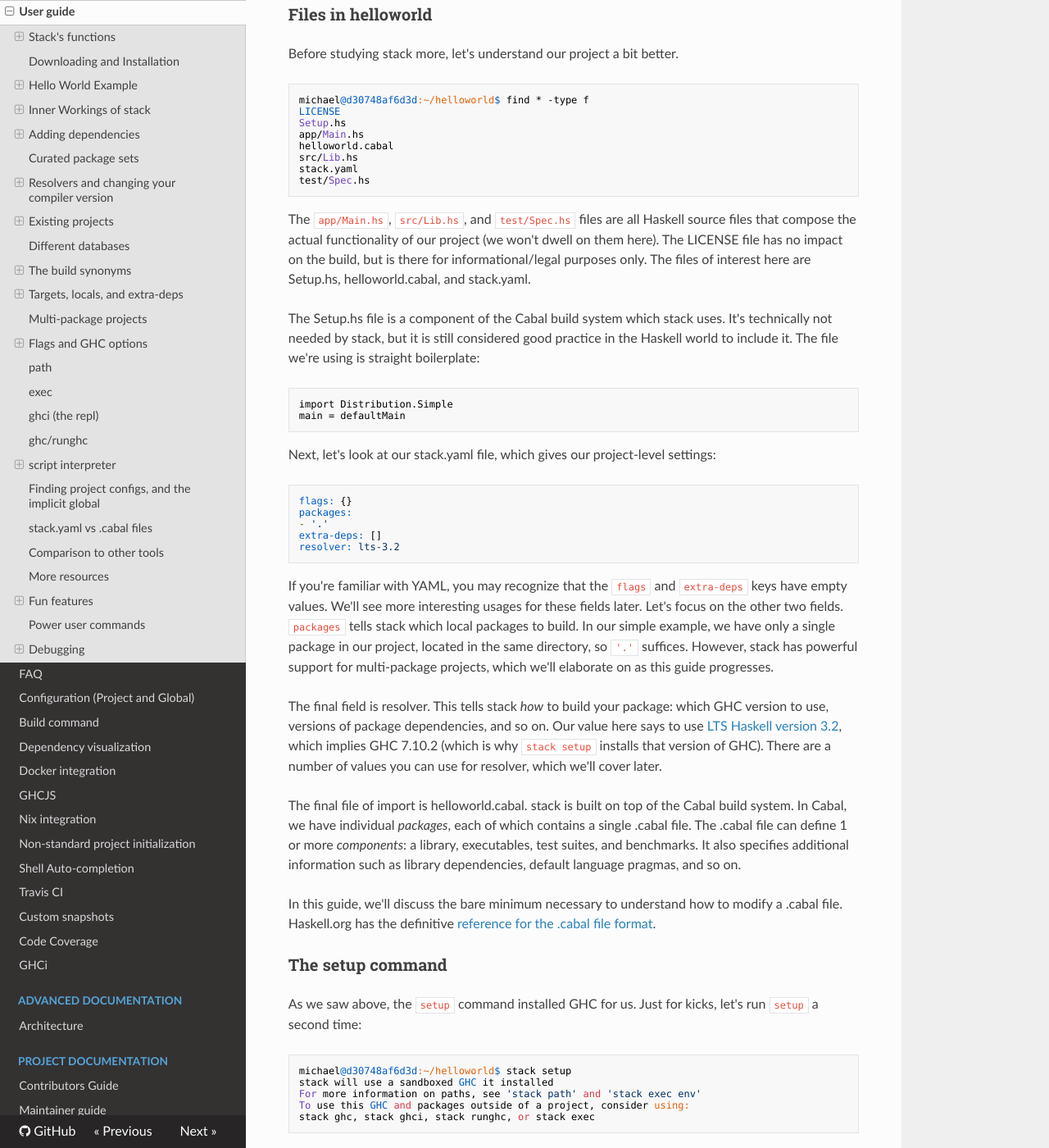
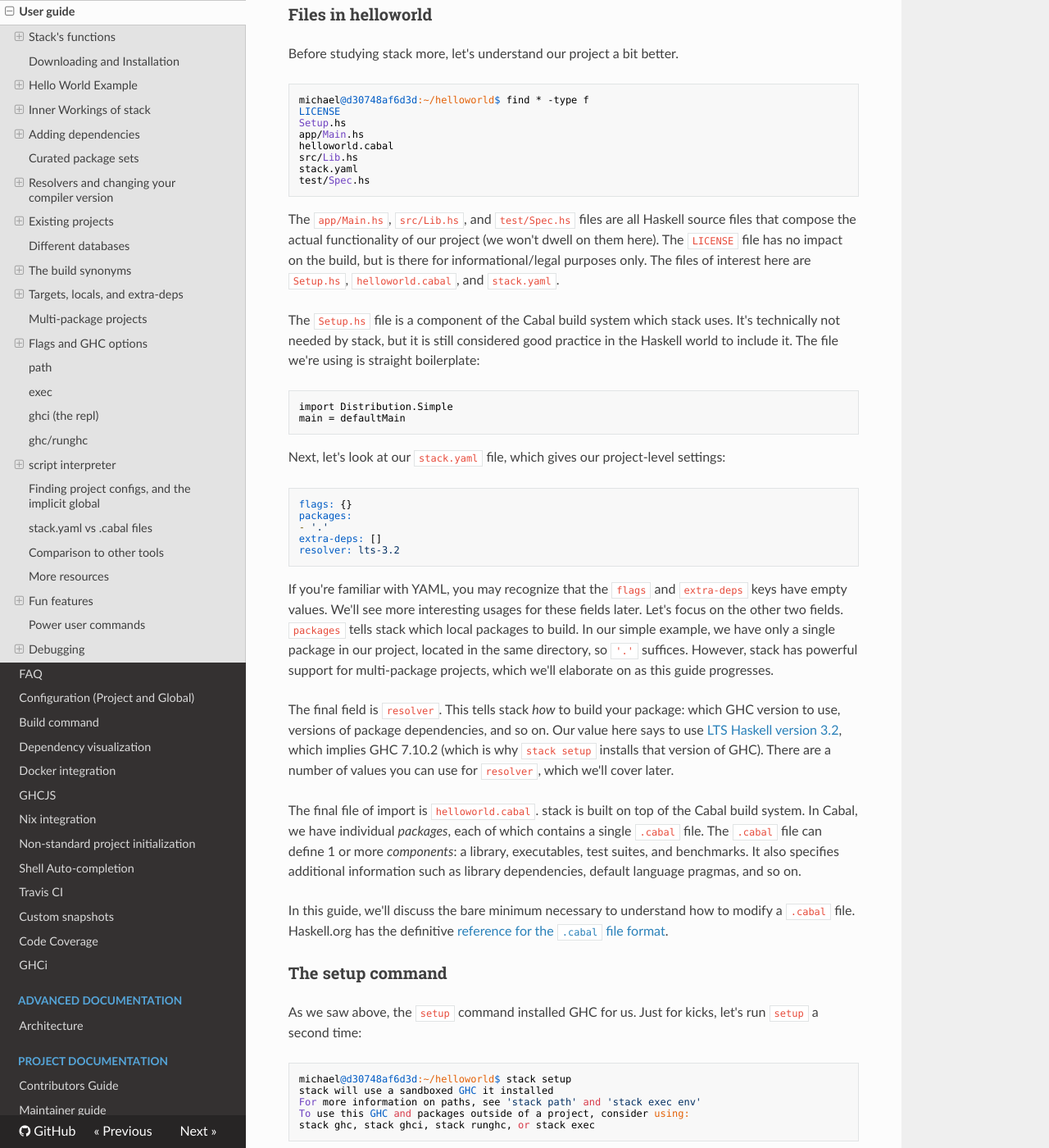
Before and after one commit to commercialhaskell/stack, an MkDocs documentation site: the page built from doc/GUIDE.md, in a window 1280 px wide and 1400 px high, scrolled down 4754 px. Shown: the whole window at 82% size. Built offline with MkDocs 1.6.1, drawn with Linux system fonts in a browser that asks for light colours; nearby versions of some CDN libraries; old or Windows-style settings are respelled for this version of MkDocs; some of the changed text lies outside the part shown.

````diff
--- a/doc/GUIDE.md
+++ b/doc/GUIDE.md
@@ -264,11 +264,11 @@ test/Spec.hs
 
 The `app/Main.hs`, `src/Lib.hs`, and `test/Spec.hs` files are all Haskell source
 files that compose the actual functionality of our project (we won't dwell on
-them here). The LICENSE file has no impact on the build, but is there for
-informational/legal purposes only. The files of interest here are Setup.hs,
-helloworld.cabal, and stack.yaml.
-
-The Setup.hs file is a component of the Cabal build system which stack uses.
+them here). The `LICENSE` file has no impact on the build, but is there for
+informational/legal purposes only. The files of interest here are `Setup.hs`,
+`helloworld.cabal`, and `stack.yaml`.
+
+The `Setup.hs` file is a component of the Cabal build system which stack uses.
 It's technically not needed by stack, but it is still considered good practice
 in the Haskell world to include it. The file we're using is straight
 boilerplate:
@@ -278,7 +278,7 @@ import Distribution.Simple
 main = defaultMain
 ```
 
-Next, let's look at our stack.yaml file, which gives our project-level settings:
+Next, let's look at our `stack.yaml` file, which gives our project-level settings:
 
 ```yaml
 flags: {}
@@ -296,22 +296,22 @@ our project, located in the same directory, so `'.'` suffices. However, stack
 has powerful support for multi-package projects, which we'll elaborate on as
 this guide progresses.
 
-The final field is resolver. This tells stack *how* to build your package:
+The final field is `resolver`. This tells stack *how* to build your package:
 which GHC version to use, versions of package dependencies, and so on. Our
 value here says to use [LTS Haskell version
 3.2](https://www.stackage.org/lts-3.2), which implies GHC 7.10.2 (which is why
 `stack setup` installs that version of GHC). There are a number of values you
-can use for resolver, which we'll cover later.
-
-The final file of import is helloworld.cabal. stack is built on top of the
+can use for `resolver`, which we'll cover later.
+
+The final file of import is `helloworld.cabal`. stack is built on top of the
 Cabal build system. In Cabal, we have individual *packages*, each of which
-contains a single .cabal file. The .cabal file can define 1 or more
+contains a single `.cabal` file. The `.cabal` file can define 1 or more
 *components*: a library, executables, test suites, and benchmarks. It also
 specifies additional information such as library dependencies, default language
 pragmas, and so on.
 
 In this guide, we'll discuss the bare minimum necessary to understand how to
-modify a .cabal file. Haskell.org has the definitive [reference for the .cabal
+modify a `.cabal` file. Haskell.org has the definitive [reference for the `.cabal`
 file format](https://www.haskell.org/cabal/users-guide/developing-packages.html).
 
 ### The setup command
@@ -392,7 +392,7 @@ Preprocessing library helloworld-0.1.0.0...
 
 Notice that it says "Could not find module." This means that the package
 containing the module in question is not available. To tell stack to use text,
-you need to add it to your .cabal file — specifically in your build-depends
+you need to add it to your `.cabal` file — specifically in your build-depends
 section, like this:
 
 ```
@@ -496,7 +496,7 @@ someFunc :: IO ()
 someFunc = launchMissiles
 ```
 
-Again, we add this new dependency to the .cabal file like this:
+Again, we add this new dependency to the `.cabal` file like this:
 
 ```
 library
@@ -538,9 +538,9 @@ defined our build plan and available packages. When we tried using the
 text package, it just worked, because it was part of the lts-3.2 *package set*.
 But acme-missiles is not part of that package set, so building failed.
 
-To add this new dependency, we'll use the `extra-deps` field in stack.yaml to
+To add this new dependency, we'll use the `extra-deps` field in `stack.yaml` to
 define extra dependencies not present in the resolver. With that change, our
-stack.yaml looks like:
+`stack.yaml` looks like:
 
 ```yaml
 flags: {}
@@ -564,7 +564,7 @@ information about it at
 * The ability to perform a Hoogle search on the packages in this snapshot
 * A [list of all modules](https://www.stackage.org/lts-3.2/docs) in a snapshot,
   which can be useful when trying to determine which package to add to your
-  .cabal file
+  `.cabal` file
 
 You can also see a [list of all available
 snapshots](https://www.stackage.org/snapshots). You'll notice two flavors: LTS
@@ -576,7 +576,7 @@ default as well).
 ## Resolvers and changing your compiler version
 
 Let's explore package sets a bit further. Instead of lts-3.2, let's change our
-stack.yaml file to use
+`stack.yaml` file to use
 [nightly-2015-08-26](https://www.stackage.org/nightly-2015-08-26). Rerunning
 `stack build` will produce:
 
@@ -621,7 +621,7 @@ When passed on the command line, you also get some additional "short-cut"
 versions of resolvers: `--resolver nightly` will use the newest Nightly resolver
 available, `--resolver lts` will use the newest LTS, and `--resolver lts-2` will
 use the newest LTS in the 2.X series. The reason these are only available on the
-command line and not in your stack.yaml file is that using them:
+command line and not in your `stack.yaml` file is that using them:
 
 1. Will slow down your build (since stack then needs to download information on
    the latest available LTS each time it builds)
@@ -695,7 +695,7 @@ cueball:~$ cd yackage-0.8.0/
 ```
 
 ### stack init
-This new directory does not have a stack.yaml file, so we need to make one
+This new directory does not have a `stack.yaml` file, so we need to make one
 first. We could do it by hand, but let's be lazy instead with the `stack init`
 command:
 
@@ -717,7 +717,7 @@ All done.
 
 stack init does quite a few things for you behind the scenes:
 
-* Finds all of the .cabal files in your current directory and subdirectories
+* Finds all of the `.cabal` files in your current directory and subdirectories
   (unless you use `--ignore-subdirs`) and determines the packages and versions
   they require
 * Finds the best combination of snapshot and package flags that allows everything to
@@ -725,7 +725,7 @@ stack init does quite a few things for you behind the scenes:
 * It tries to look for the best matching snapshot from latest LTS, latest
   nightly, other LTS versions in that order
 
-Assuming it finds a match, it will write your stack.yaml file, and everything
+Assuming it finds a match, it will write your `stack.yaml` file, and everything
 will work.
 
 #### External Dependencies
@@ -813,7 +813,7 @@ Overwriting existing configuration file: stack.yaml
 All done.
 ```
 
-As you can verify by viewing stack.yaml, three external dependencies were added
+As you can verify by viewing `stack.yaml`, three external dependencies were added
 by stack init:
 
 ```
@@ -825,20 +825,20 @@ extra-deps:
 ```
 
 Of course, you could have added the external dependencies by manually editing
-stack.yaml but stack init does the hard work for you.
+`stack.yaml` but stack init does the hard work for you.
 
 #### Excluded Packages
 
 Sometimes multiple packages in your project may have conflicting requirements.
 In that case `stack init` will fail, so what do you do?
 
-You could manually create stack.yaml by omitting some packages to resolve the
+You could manually create `stack.yaml` by omitting some packages to resolve the
 conflict. Alternatively you can ask `stack init` to do that for you by
 specifying `--omit-packages` flag on the command line. Let's see how that
 works.
 
 To simulate a conflict we will use acme-missiles-0.3 in yackage and we will
-also copy yackage.cabal to another directory and change the name of the file
+also copy `yackage.cabal` to another directory and change the name of the file
 and package to yackage-test. In this new package we will use acme-missiles-0.2
 instead. Let's see what happens when we run solver:
 
@@ -930,7 +930,7 @@ _Duplicate package names_: If multiple packages under the directory tree have
 same name, stack init will report those and automatically ignore one of them.
 
 _Ignore subdirectories_: By default stack init searches all the subdirectories
-for .cabal files. If you do not want that then you can use `--ignore-subdirs`
+for `.cabal` files. If you do not want that then you can use `--ignore-subdirs`
 command line switch.
 
 _Cabal warnings_: stack init will show warnings if there were issues in reading
@@ -1039,7 +1039,7 @@ Due to the change that we made, solver suggested some new dependencies.
 By default it does not make changes to the config. As it suggested you can use
 `--update-config` to make changes to the config.
 
-NOTE: You should probably back up your stack.yaml before doing this, such as
+NOTE: You should probably back up your `stack.yaml` before doing this, such as
 committing to Git/Mercurial/Darcs.
 
 Sometimes, you may want to use specific versions of certain packages for your
@@ -1402,7 +1402,7 @@ michael@d30748af6d3d:~/multi$ stack build --haddock --test
 # Goes off to build a whole bunch of packages
 ```
 
-If you look at the stack.yaml, you'll see exactly what you'd expect:
+If you look at the `stack.yaml`, you'll see exactly what you'd expect:
 
 ```yaml
 flags:
@@ -1435,7 +1435,7 @@ and with GHC options.
 
 ### Cabal flag management
 
-In the stack.yaml file above, you can see that `stack init` has detected that —
+In the `stack.yaml` file above, you can see that `stack init` has detected that —
 for the yackage package — the upload flag can be set to true, and for
 wai-app-static, the print flag to false (it's chosen those values because
 they're the default flag values, and their dependencies are compatible with the
@@ -1512,7 +1512,7 @@ of reproducible builds is- in the stack maintainers' views- worth the
 confusion.
 
 Final point: if you have GHC options that you'll be regularly passing to your
-packages, you can add them to your stack.yaml file (starting with
+packages, you can add them to your `stack.yaml` file (starting with
 stack-0.1.4.0). See [the documentation section on
 ghc-options](yaml_configuration.md#ghc-options)
 for more information.
@@ -1749,7 +1749,7 @@ version of our toy example:
 
 ## Finding project configs, and the implicit global
 
-Whenever you run something with stack, it needs a stack.yaml project file. The
+Whenever you run something with stack, it needs a `stack.yaml` project file. The
 algorithm stack uses to find this is:
 
 1. Check for a `--stack-yaml` option on the command line
@@ -1763,7 +1763,7 @@ variable can be convenient if you're going to be running commands like `stack
 ghc` in other directories, but you want to use the configuration you defined in
 a specific project.
 
-If stack does not find a stack.yaml in any of the three specified locations,
+If stack does not find a `stack.yaml` in any of the three specified locations,
 the *implicit global* logic kicks in. You've probably noticed that phrase a few
 times in the output from commands above. Implicit global is essentially a hack
 to allow stack to be useful in a non-project setting. When no implicit global
@@ -1778,20 +1778,20 @@ configuration. It has no impact on projects at all. Every package you install
 with it is put into isolated databases just like everywhere else. The only magic
 is that it's the catch-all project whenever you're running stack somewhere else.
 
-## stack.yaml vs .cabal files
+## `stack.yaml` vs `.cabal` files
 
 Now that we've covered a lot of stack use cases, this quick summary of
-stack.yaml vs .cabal files will hopefully make sense and be a good reminder for
+`stack.yaml` vs `.cabal` files will hopefully make sense and be a good reminder for
 future uses of stack:
 
 * A project can have multiple packages.
-* Each project has a stack.yaml.
-* Each package has a .cabal file.
-* The .cabal file specifies which packages are dependencies.
-* The stack.yaml file specifies which packages are available to be used.
-* .cabal specifies the components, modules, and build flags provided by a package
-* stack.yaml can override the flag settings for individual packages
-* stack.yaml specifies which packages to include
+* Each project has a `stack.yaml`.
+* Each package has a `.cabal` file.
+* The `.cabal` file specifies which packages are dependencies.
+* The `stack.yaml` file specifies which packages are available to be used.
+* `.cabal` specifies the components, modules, and build flags provided by a package
+* `stack.yaml` can override the flag settings for individual packages
+* `stack.yaml` specifies which packages to include
 
 ## Comparison to other tools
 
@@ -1810,7 +1810,7 @@ not convincing a tool to do what you want.
 Before jumping into the differences, let me clarify an important similarity:
 
 __Same package format.__ stack, cabal-install, and presumably all other tools
-share the same underlying Cabal package format, consisting of a .cabal file,
+share the same underlying Cabal package format, consisting of a `.cabal` file,
 modules, etc. This is a Good Thing: we can share the same set of upstream
 libraries, and collaboratively work on the same project with stack,
 cabal-install, and NixOS. In that sense, we're sharing the same ecosystem.
````
